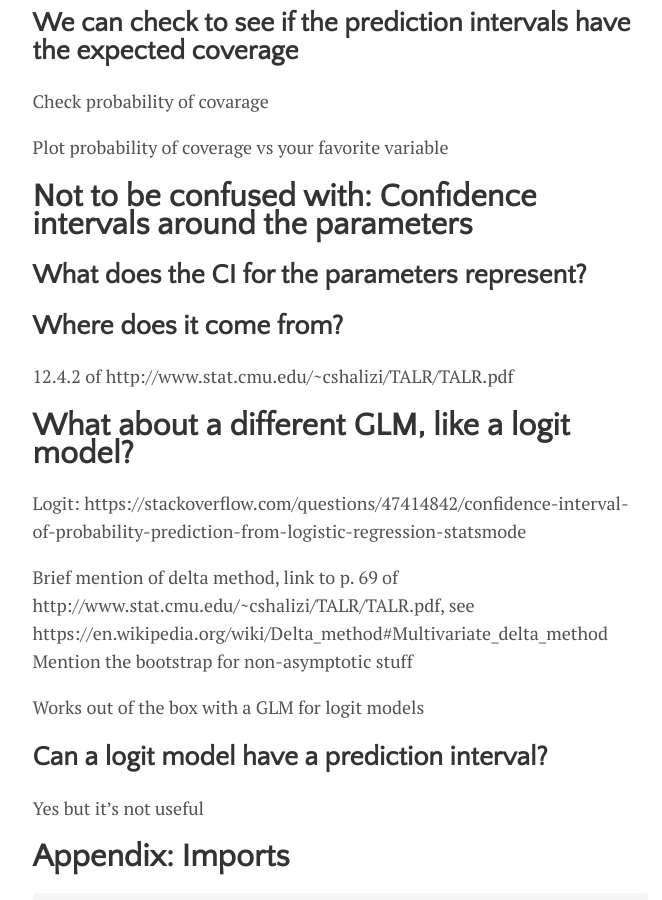
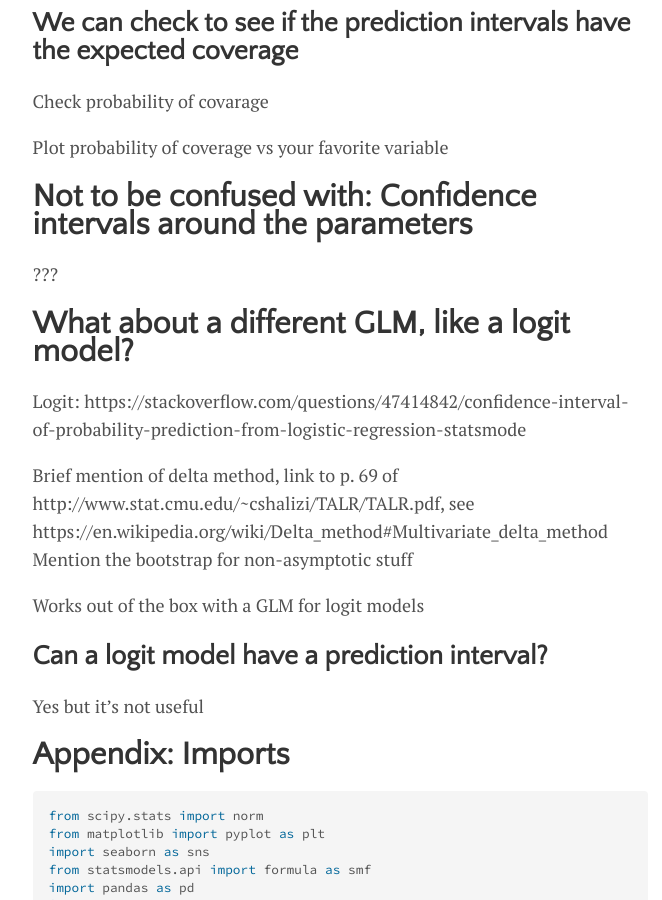
Before and after one commit to lmc2179/lmc2179.github.io, a Jekyll site: the page built from drafts/prediction_confidence.md, in a window 1280 px wide and 900 px high, scrolled down 7733 px. Shown: the whole window, without its empty margins (300-962 px from the left). Built offline with Jekyll 4.4.1, drawn with Linux system fonts in a browser that asks for light colours; formulas are drawn with MathJax 3.

Commit message:
Update prediction_confidence.md

```diff
--- a/drafts/prediction_confidence.md
+++ b/drafts/prediction_confidence.md
@@ -150,11 +150,7 @@ Plot probability of coverage vs your favorite variable
 
 # Not to be confused with: Confidence intervals around the parameters
 
-## What does the CI for the parameters represent?
-
-## Where does it come from?
-
-12.4.2 of http://www.stat.cmu.edu/~cshalizi/TALR/TALR.pdf
+???
 
 # What about a different GLM, like a logit model?
 
```
